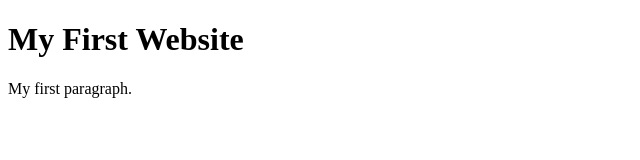
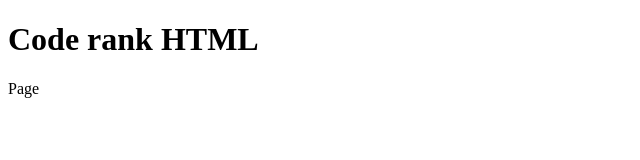
Before and after one commit to sanjeeda9/codersrank-html, a website: page index.html in a window 1280 px wide. Shown: the whole page, without its empty margins (0-640 px from the left). Drawn offline with Linux system fonts and the light colour scheme.

Commit message:
updated index.html

```diff
--- a/index.html
+++ b/index.html
@@ -1,12 +1,12 @@
 <!DOCTYPE html>
 <html>
   <head>
-    <title>Page Title</title>
+    <title>San page</title>
   </head>
   <body>
 
-    <h1>My First Website</h1>
-    <p>My first paragraph.</p>
+    <h1>Code rank HTML</h1>
+    <p>Page</p>
 
   </body>
 </html>
```
